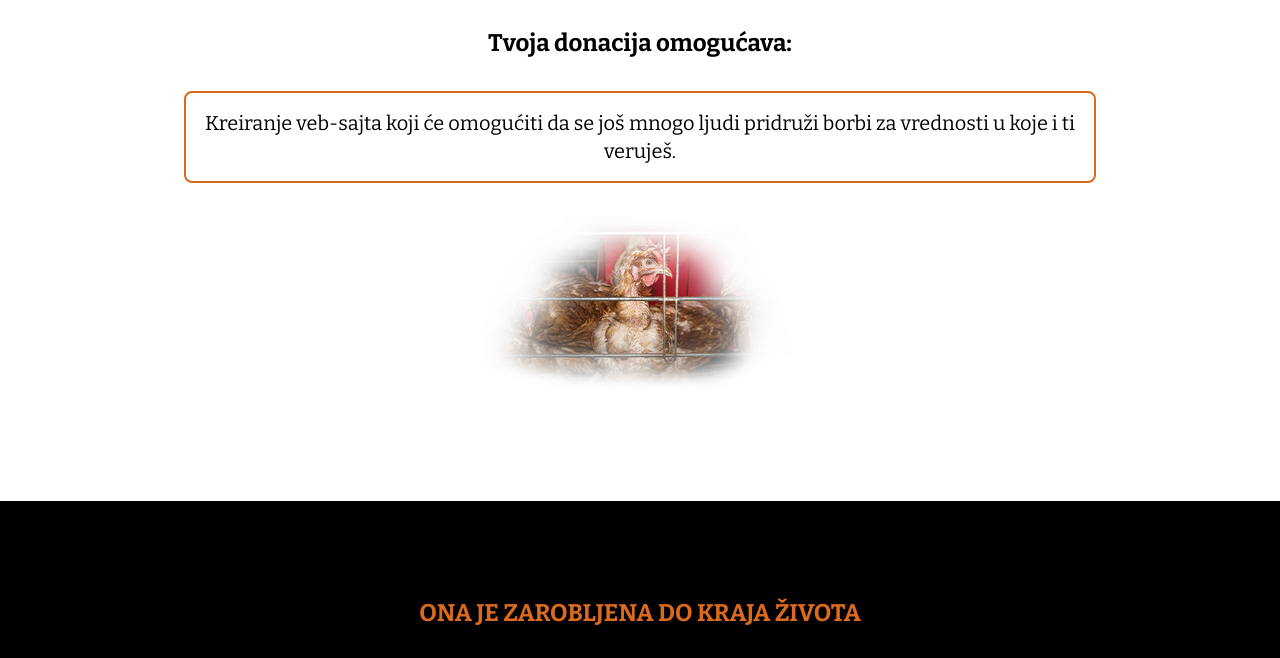
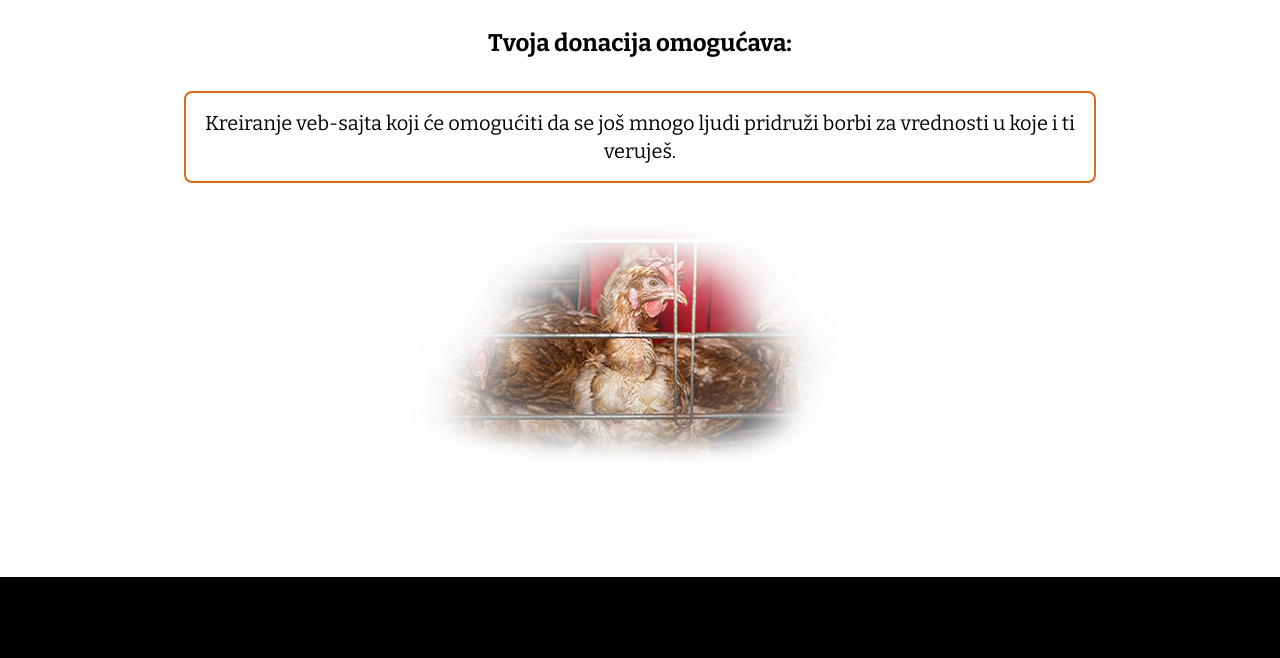
Before and after one commit to vege-zajednica/donation-page, a website: page index.html in a window 1280 px wide. Shown: the part 1593-2251 px from the top of the page. Drawn offline with nearby package versions, Linux system fonts and the light colour scheme; a script that the page names is missing.

Commit message:
chore: change the size of chick-in-suffering

```diff
--- a/index.html
+++ b/index.html
@@ -93,7 +93,7 @@
             <div id="cta" class="rounded-lg p-6 relative overflow-hidden">
                     <p class="text-base sm:text-lg md:text-2xl mb-12 sm:mb-8 px-2 font-bold text-center">Tvoja donacija omogućava:</p>
                     <p class="text-base sm:text-base md:text-xl mb-6 sm:mb-8 px-2 text-center border-2 border-primary-500 rounded-lg py-4">Kreiranje veb-sajta koji će omogućiti da se još mnogo ljudi pridruži borbi za vrednosti u koje i ti veruješ.</p>
-                <div class="w-32 sm:w-40 md:w-80 lg:w-80 overflow-hidden mb-4 sm:mb-6 mx-auto">
+                <div class="h-64 sm:h-72 md:h-96 lg:h-96 overflow-hidden mb-4 sm:mb-6 mx-auto text-center flex items-center justify-center">
                     <img src="./images/chick-in-suffering.png">
                 </div>
                 <div></div>
```
